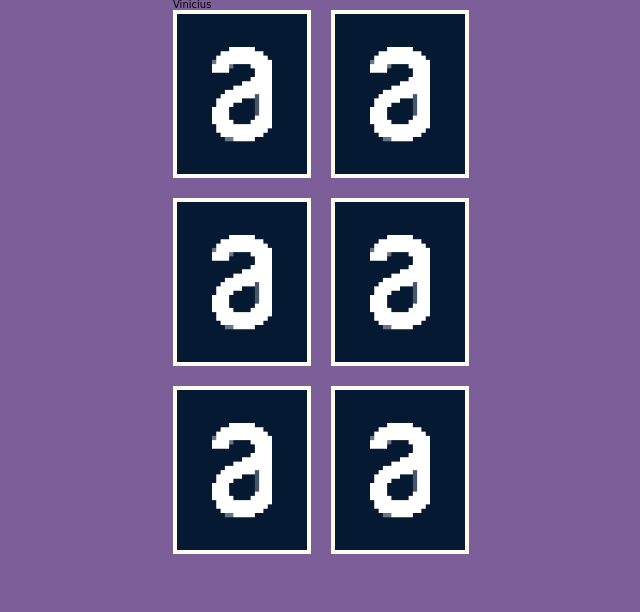
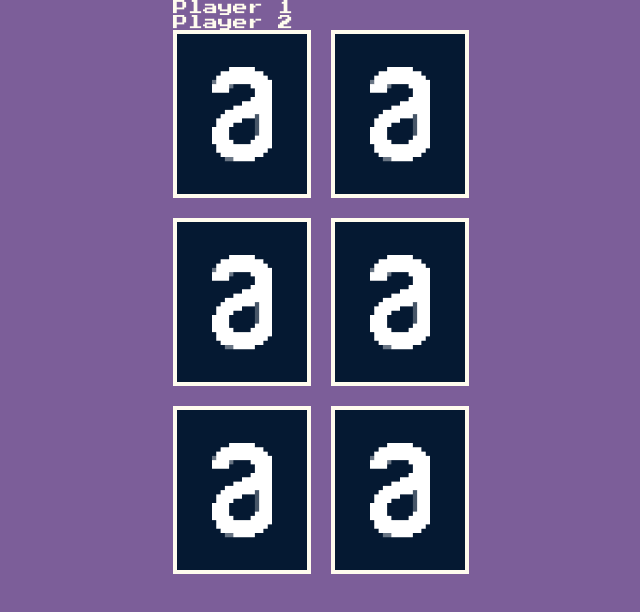
Before and after one commit to Vinicius-de-Morais/curso_feliz_JSReact, a website built with Vite: page index.html in a window 1280 px wide. Shown: the whole page, without its empty margins (307-947 px from the left). Built offline with nearby package versions, Linux system fonts and the light colour scheme.

Commit message:
Updating PlayerText and css file

```diff
--- a/index.html
+++ b/index.html
@@ -4,7 +4,12 @@
     <meta charset="UTF-8" />
     <link rel="icon" type="image/svg+xml" href="favicon.svg" />
     <meta name="viewport" content="width=device-width, initial-scale=1.0" />
-    <title>Vite App</title>
+    <link rel="preconnect" href="https://fonts.googleapis.com">
+
+    <link rel="preconnect" href="https://fonts.gstatic.com" crossorigin>
+    <link href="https://fonts.googleapis.com/css2?family=Press+Start+2P&display=swap" rel="stylesheet">
+    <title>Card Game</title>
+
   </head>
   <body>
     <div id="root"></div>
--- a/main.js
+++ b/main.js
@@ -7,8 +7,12 @@
 
 
 const $root = document.querySelector('#root');
-const $htmlBoardGame = BoardGame(6)
-const $htmlPlayerText = PlayerText('Vinicius');
 
-$root.insertAdjacentHTML('beforeend', $htmlBoardGame)
-$root.insertAdjacentHTML('afterbegin', $htmlPlayerText)
+$root.insertAdjacentHTML(
+    'beforeend',
+    `
+        ${PlayerText('Player 1')}
+        ${PlayerText('Player 2')}
+        ${BoardGame(6)}
+    `
+)
--- a/src/components/PlayerText/index.js
+++ b/src/components/PlayerText/index.js
@@ -1,8 +1,8 @@
 import "./style.css"
 
-function PlayerText(text){
+function PlayerText(content){
     return `
-        <p class="player-text">${text}</p>
+        <p class="player-text">${content}</p>
     `
 }
 
--- a/src/components/PlayerText/style.css
+++ b/src/components/PlayerText/style.css
@@ -1,13 +1,4 @@
 .player-text{
-    /* position: absolute; */
-    width: 70px;
-    height: 10px;
-    left: 20px;
-    top: 25px;
-
-    font-family: Press Start 2P;
-    font-style: normal;
-    font-weight: normal;
-    font-size: 10px;
-    line-height: 10px;
+    color: var(--color-floral-white);
+    font-size: 1.5rem;
 }
```
